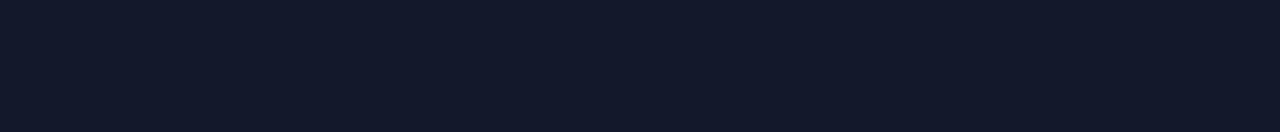
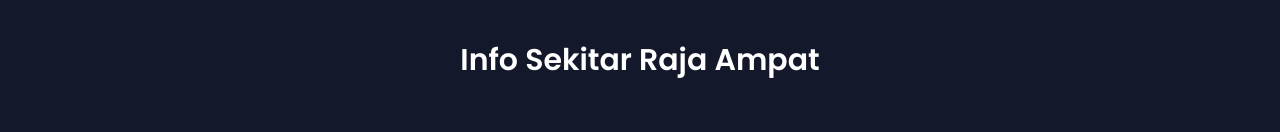
Before and after one commit to ily3000n/papedanomics, a Next.js app: page /rajaampat in a window 1280 px wide. Shown: the part 580-712 px from the top of the page. Built offline with nearby package versions, Linux system fonts and the light colour scheme.

Commit message:
Update detail.tsx

```diff
--- a/app/rajaampat/detail.tsx
+++ b/app/rajaampat/detail.tsx
@@ -22,7 +22,7 @@
 
   return (
     <div className='bg-[#13182B] min-h-screen pb-24'>
-      <h1 className='text-center text-4xl font-extrabold pt-6 text-white'>RAJA AMPAT</h1>
+      <h1 className='text-center text-4xl font-extrabold pt-6 text-white flex flex-col'>RAJA AMPAT</h1>
       <div className='flex flex-col md:flex-row gap-8 p-6 mx-auto max-w-screen-xl'>
         <div className="w-full md:w-7/12">
           <Carousel
@@ -59,6 +59,9 @@
           <p className='mt-6 text-justify '>{dataWisata[0].des}</p>
         </div>
       </div>
+      <div className='text-white text-center text-3xl font-bold'>Info Sekitar Raja Ampat</div>
+
+
     </div>
   )
 }
```
